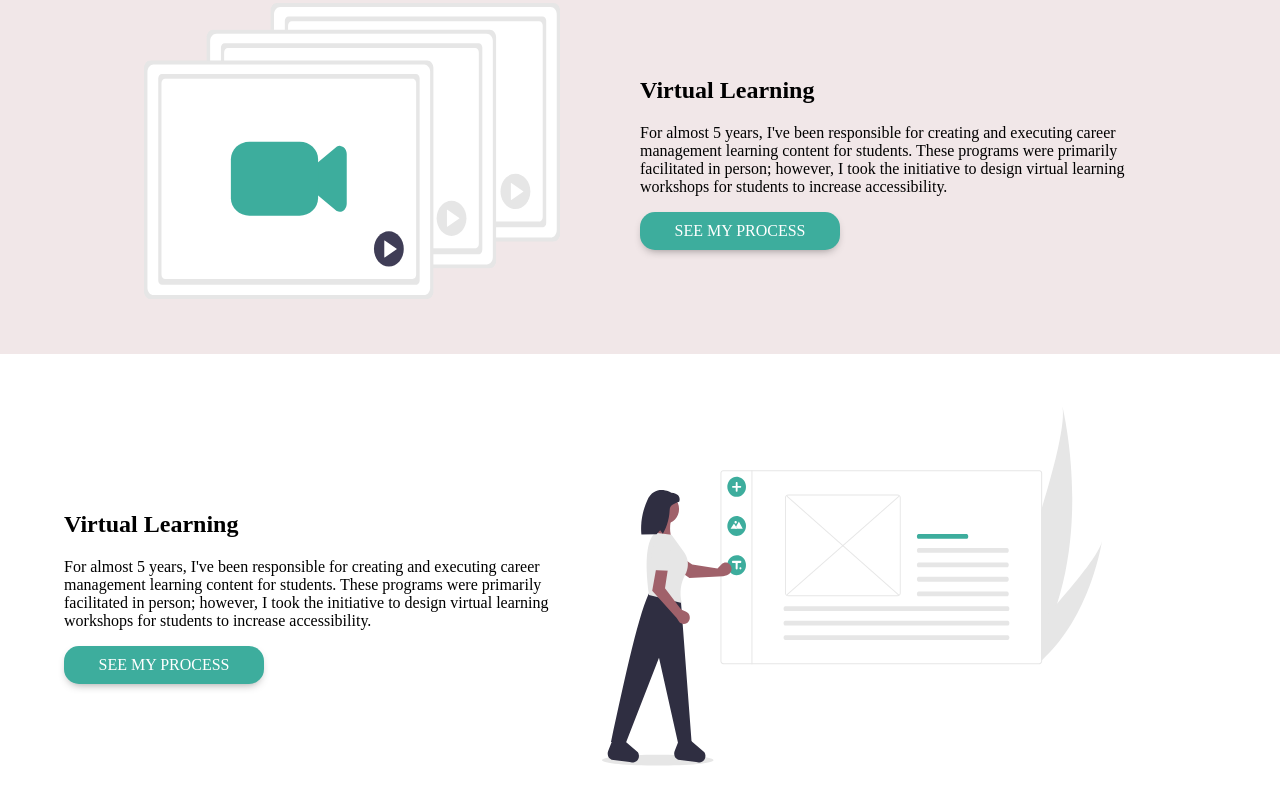
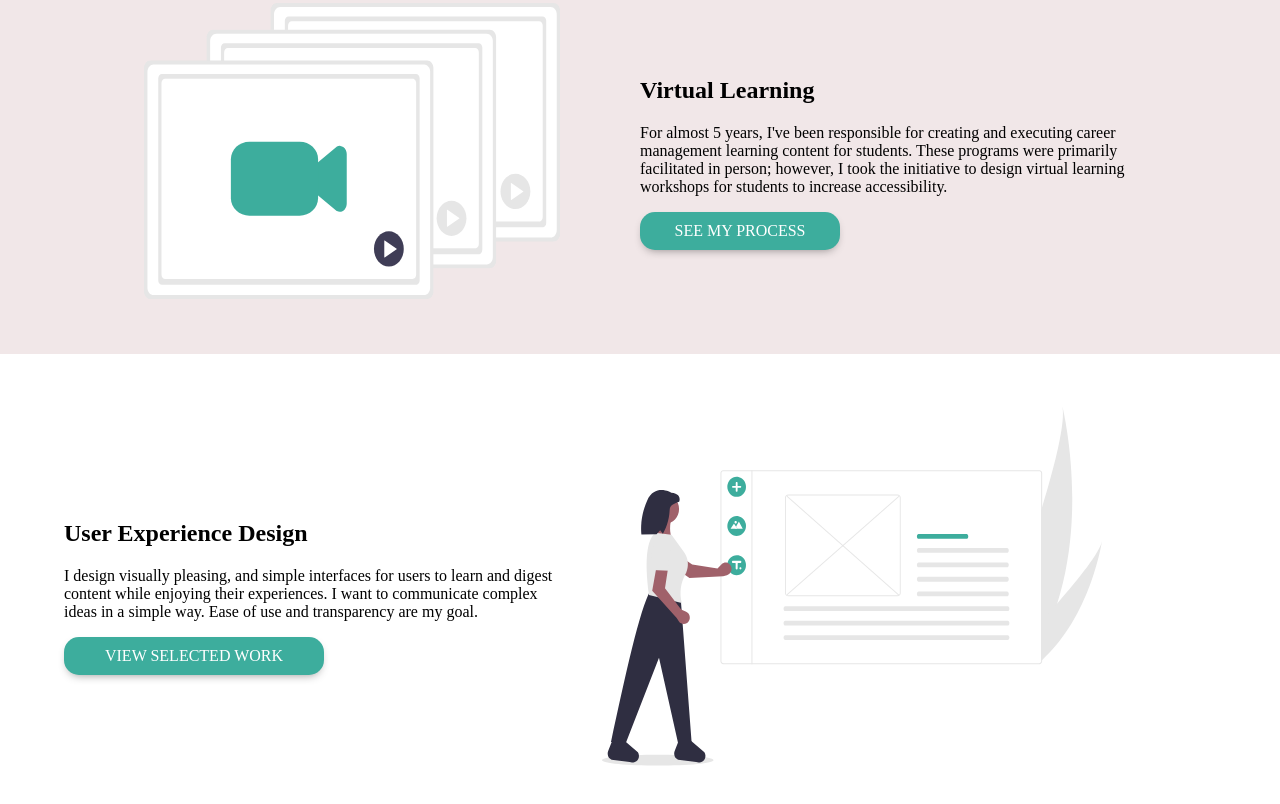
Before and after one commit to gomezjonathan46/Tiffany, a plain HTML site: page index.html in a window 1280 px wide. Shown: the part 748-1552 px from the top of the page. Drawn offline with Linux system fonts and the light colour scheme.

Commit message:
Update user experience section content

```diff
--- a/css/main.sass
+++ b/css/main.sass
@@ -84,6 +84,10 @@ nav
     background-color: #f1e7e8
   &:nth-of-type(3)
     background-color: white
+    .sectionButton
+      width: 260px
+  &:nth-of-type(4)
+    background-color: #f1e7e8
   .content
     width: 90%
     margin: auto
--- a/index.html
+++ b/index.html
@@ -245,9 +245,9 @@
     <section class="contentSection">
       <div class="content">
         <div class="textContainer">
-          <h2>Virtual Learning</h2>
-          <p>For almost 5 years, I've been responsible for creating and executing career management learning content for students. These programs were primarily facilitated in person; however, I took the initiative to design virtual learning workshops for students to increase accessibility.</p>
-          <div class="sectionButton"><span>SEE MY PROCESS</span></div>
+          <h2>User Experience Design</h2>
+          <p>I design visually pleasing, and simple interfaces for users to learn and digest content while enjoying their experiences. I want to communicate complex ideas in a simple way. Ease of use and transparency are my goal.</p>
+          <div class="sectionButton"><span>VIEW SELECTED WORK</span></div>
         </div>
         <div class="image">
           <!-- Generator: Adobe Illustrator 24.2.3, SVG Export Plug-In  -->
```
Also changed, not shown: css/main.css.
